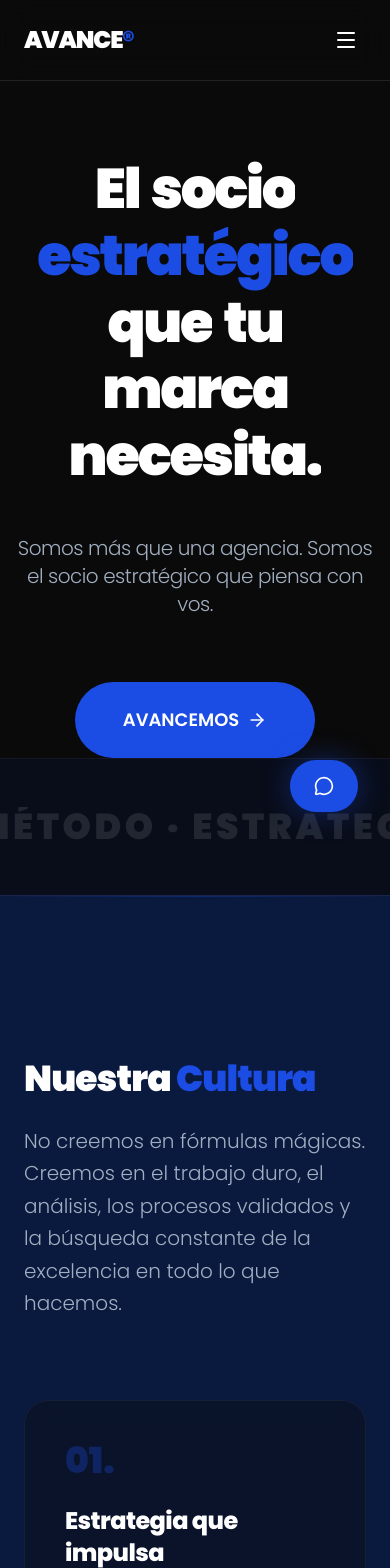
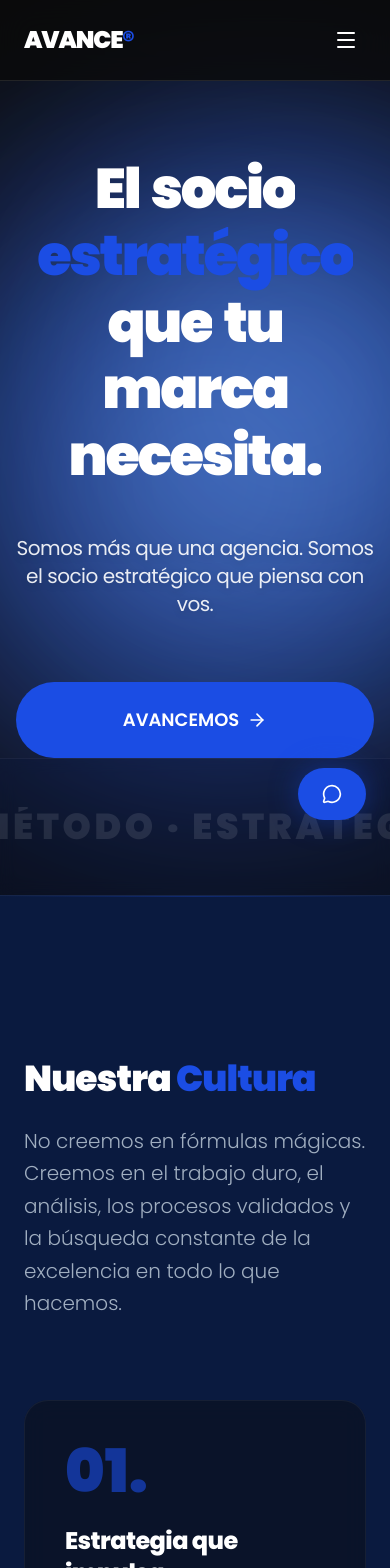
Before and after one commit to agustinuferrin-sys/avance_digital, a React (Vite) app: page / in a window 390 px wide. Shown: the top 1568 px of the page. Built offline with nearby package versions, Linux system fonts and the light colour scheme.

Commit message:
refactor: improve ui aesthetics and layout responsiveness
- Relocate WhatsApp floating action button to root app layer
- Refine hero text, metrics typography, and pillar visuals
- Standardize grid and card layout behaviors across sections

```diff
--- a/src/App.tsx
+++ b/src/App.tsx
@@ -18,6 +18,7 @@ import { Clientes } from './sections/Clientes';
 import { Contacto } from './sections/Contacto';
 import { Footer } from './sections/Footer';
 import { Cursor } from './components/Cursor';
+import { MessageCircle } from 'lucide-react';
 
 export default function App() {
   return (
@@ -38,6 +39,16 @@ export default function App() {
         <Contacto />
         <Footer />
       </div>
+
+      <a
+        href="https://wa.me/5491126448450"
+        target="_blank"
+        rel="noreferrer"
+        className="fixed bottom-6 right-6 lg:bottom-10 lg:right-10 z-[99999] bg-brand text-white px-6 py-4 rounded-pill flex items-center gap-3 shadow-[0_0_30px_rgba(27,77,228,0.4)] hover:scale-105 hover:bg-brandAlt transition-all"
+      >
+        <MessageCircle className="w-5 h-5" />
+        <span className="font-semibold text-sm hidden md:block tracking-wider uppercase">Escribinos</span>
+      </a>
     </ReactLenis>
   );
 }
--- a/src/components/Reveal.tsx
+++ b/src/components/Reveal.tsx
@@ -12,6 +12,7 @@ export const Reveal: React.FC<RevealProps> = ({ children, width = '100%', delay
   return (
     <div style={{ position: 'relative', width }} className={className}>
       <motion.div
+        className="h-full flex flex-col"
         variants={{
           hidden: { opacity: 0, y: 50 },
           visible: { opacity: 1, y: 0 },
--- a/src/sections/Contacto.tsx
+++ b/src/sections/Contacto.tsx
@@ -93,15 +93,6 @@ export const Contacto: React.FC = () => {
         </Reveal>
       </div>
 
-      <a
-        href="https://wa.me/5491126448450"
-        target="_blank"
-        rel="noreferrer"
-        className="fixed bottom-8 right-8 z-50 bg-brand text-white px-6 py-4 rounded-pill flex items-center gap-3 shadow-[0_0_30px_rgba(27,77,228,0.4)] hover:scale-105 hover:bg-brandAlt transition-all"
-      >
-        <MessageCircle className="w-5 h-5" />
-        <span className="font-semibold text-sm hidden md:block tracking-wider uppercase">Escribinos</span>
-      </a>
     </section>
   );
 };
--- a/src/sections/Hero.tsx
+++ b/src/sections/Hero.tsx
@@ -29,7 +29,7 @@ export const Hero: React.FC = () => {
           ))}
         </h1>
         <Reveal delay={0.6}>
-          <p className="text-xl md:text-3xl lg:text-4xl text-muted font-light mb-16 max-w-4xl tracking-tight">
+          <p className="text-xl md:text-3xl lg:text-4xl text-white/90 font-medium mb-16 max-w-4xl tracking-tight drop-shadow-md">
             Somos más que una agencia. Somos el socio estratégico que piensa con vos.
           </p>
         </Reveal>
--- a/src/sections/Metricas.tsx
+++ b/src/sections/Metricas.tsx
@@ -11,8 +11,8 @@ export const Metricas: React.FC = () => {
         <div className="grid grid-cols-2 md:grid-cols-5 gap-8 lg:gap-12 text-center">
           {stats.map((stat) => (
             <div key={stat.id} className="flex flex-col items-center">
-              <AnimatedCounter value={stat.valor} className="text-4xl md:text-5xl lg:text-6xl text-white mb-2" />
-              <span className="text-white/80 font-medium text-sm md:text-base uppercase tracking-wider">
+              <AnimatedCounter value={stat.valor} className="text-[clamp(3rem,6vw,5.5rem)] text-white mb-2 tracking-tighter drop-shadow-md leading-none" />
+              <span className="text-white/80 font-medium text-sm md:text-base uppercase tracking-[0.2em]">
                 {stat.label}
               </span>
             </div>
--- a/src/sections/Pilares.tsx
+++ b/src/sections/Pilares.tsx
@@ -23,9 +23,9 @@ export const Pilares: React.FC = () => {
 
           <div className="lg:col-span-7 grid grid-cols-1 sm:grid-cols-2 gap-6 mt-12 lg:mt-0">
             {pillars.map((pillar, idx) => (
-              <Reveal key={pillar.id} delay={idx * 0.15} className={`h-full ${idx % 2 === 1 ? 'sm:mt-12' : ''}`}>
+              <Reveal key={pillar.id} delay={idx * 0.15} className="h-full">
                 <Card className="h-full flex flex-col p-10 bg-bg/40 border-white/5 hover:border-brand/40 transition-all duration-500 hover:shadow-[0_10px_40px_rgba(27,77,228,0.15)] hover:-translate-y-2 group">
-                  <div className="text-brand font-display font-black text-4xl mb-6 opacity-30 group-hover:opacity-100 transition-opacity">
+                  <div className="text-brand font-display font-black text-6xl mb-6 opacity-60 group-hover:opacity-100 group-hover:text-skyLight transition-all">
                     0{idx + 1}.
                   </div>
                   <h3 className="font-display font-bold text-2xl mb-4 text-white tracking-tight">
--- a/src/sections/Servicios.tsx
+++ b/src/sections/Servicios.tsx
@@ -16,7 +16,7 @@ export const Servicios: React.FC = () => {
           </SectionHeading>
         </Reveal>
 
-        <div className="grid grid-cols-1 md:grid-cols-3 lg:grid-cols-4 gap-6 auto-rows-[280px]">
+        <div className="grid grid-cols-1 md:grid-cols-3 lg:grid-cols-4 gap-6">
           {services.map((service, idx) => {
             // Asymmetrical bento grid logic
             const isLarge = idx === 0 || idx === 5;
@@ -26,9 +26,9 @@ export const Servicios: React.FC = () => {
               <Reveal
                 key={service.id}
                 delay={idx * 0.05}
-                className={`${isLarge ? 'md:col-span-2' : ''} ${isTall ? 'md:row-span-2' : ''}`}
+                className={`flex flex-col h-full ${isLarge ? 'md:col-span-2' : ''} ${isTall ? 'md:row-span-2' : ''}`}
               >
-                <Card className="group relative h-full flex flex-col overflow-hidden bg-navy/40 border-white/5 hover:border-brand/50 hover:bg-navy/80 transition-all duration-500">
+                <Card className="flex-1 group relative flex flex-col overflow-hidden bg-navy/40 border-white/5 hover:border-brand/50 hover:bg-navy/80 transition-all duration-500">
                   <div className="absolute inset-0 bg-brand/5 opacity-0 group-hover:opacity-100 transition-opacity duration-700 pointer-events-none mix-blend-screen" />
 
                   <div className="flex items-center justify-center w-14 h-14 rounded-2xl bg-white/5 border border-white/10 mb-8 group-hover:bg-brand group-hover:border-brand transition-all duration-500 group-hover:scale-110 group-hover:-rotate-3 group-hover:shadow-[0_0_20px_rgba(27,77,228,0.4)]">
--- a/src/sections/SistemaAvance.tsx
+++ b/src/sections/SistemaAvance.tsx
@@ -3,6 +3,7 @@ import { SectionHeading } from '../components/SectionHeading';
 import { Reveal } from '../components/Reveal';
 import { methodSteps } from '../data/methodSteps';
 import { Blob } from '../components/Blob';
+import { cn } from '../lib/utils';
 
 export const SistemaAvance: React.FC = () => {
   return (
@@ -21,12 +22,15 @@ export const SistemaAvance: React.FC = () => {
           {methodSteps.map((step, idx) => (
             <div key={step.número} className="relative flex flex-col md:flex-row items-center gap-12 md:gap-24 group">
               {/* Background giant number */}
-              <div className="absolute top-1/2 left-0 -translate-y-1/2 font-display font-black text-[clamp(10rem,30vw,25rem)] leading-none text-white/[0.02] -z-10 pointer-events-none select-none transition-transform duration-700 group-hover:scale-110 group-hover:text-brand/[0.03]">
+              <div className={cn(
+                "absolute top-1/2 -translate-y-1/2 font-display font-black text-[clamp(10rem,30vw,25rem)] leading-none text-white/[0.02] -z-10 pointer-events-none select-none transition-transform duration-700 group-hover:scale-105 group-hover:text-brand/[0.03]",
+                idx % 2 === 1 ? "md:right-0 md:left-auto left-0" : "left-0"
+              )}>
                 {step.número}
               </div>
 
               {/* Content staggered alignment */}
-              <div className={`w-full md:w-1/2 ${idx % 2 === 1 ? 'md:order-2' : ''}`}>
+              <div className={`w-full md:w-1/2 ${idx % 2 === 1 ? 'md:ml-auto' : ''}`}>
                 <Reveal delay={0.1}>
                    <div className="inline-flex items-center justify-center w-16 h-16 rounded-full bg-brand/10 text-brand font-display font-bold text-2xl mb-8 backdrop-blur-md border border-brand/20 group-hover:bg-brand group-hover:text-white transition-all duration-500 group-hover:scale-110 group-hover:shadow-[0_0_30px_rgba(27,77,228,0.3)]">
                       {step.número}
```
